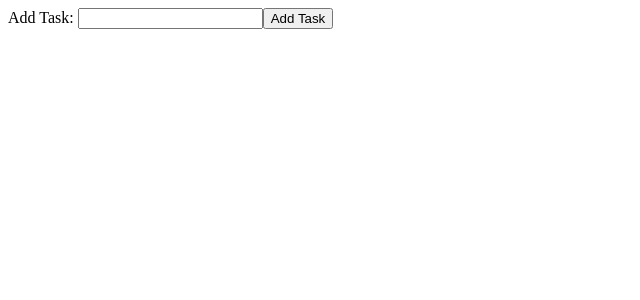
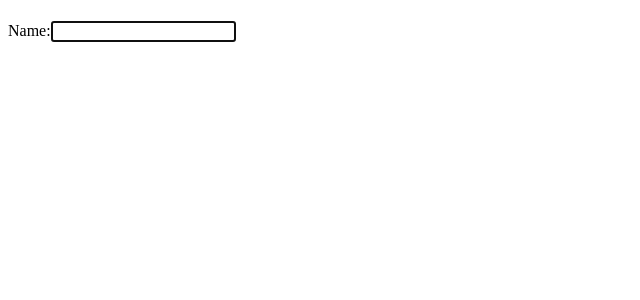
Before and after one commit to bhatsushant/react-simplified, a React (Vite) app: page / in a window 1280 px wide. Shown: the top 300 px of the page, without its empty margins (0-640 px from the left). Built offline with nearby package versions, Linux system fonts and the light colour scheme.

Commit message:
useRef hook

```diff
--- a/src/App.jsx
+++ b/src/App.jsx
@@ -1,9 +1,9 @@
 import React from "react";
 // import "./styles.css";
-import TodoList from "../todo-list/TodoList";
+import InputRef from "../useRef/InputRef";
 
 function App() {
-  return <TodoList />;
+  return <InputRef />;
 }
 
 export default App;
--- /dev/null
+++ b/useRef/InputRef.jsx
@@ -0,0 +1,26 @@
+import React, { useEffect, useRef, useState } from "react";
+
+const InputRef = () => {
+  const [name, setName] = useState("");
+  const inputRef = useRef("");
+
+  useEffect(() => inputRef.current.focus(), []);
+
+  return (
+    <>
+      <h1>{inputRef.current.value}</h1>
+      <label htmlFor="name">
+        {" "}
+        Name:
+        <input
+          ref={inputRef}
+          value={name}
+          onChange={(e) => setName(e.target.value)}
+          type="text"
+        />
+      </label>
+    </>
+  );
+};
+
+export default InputRef;
```
Also changed, not shown: useRef/RefHook.jsx (added, +15 -0 lines).
